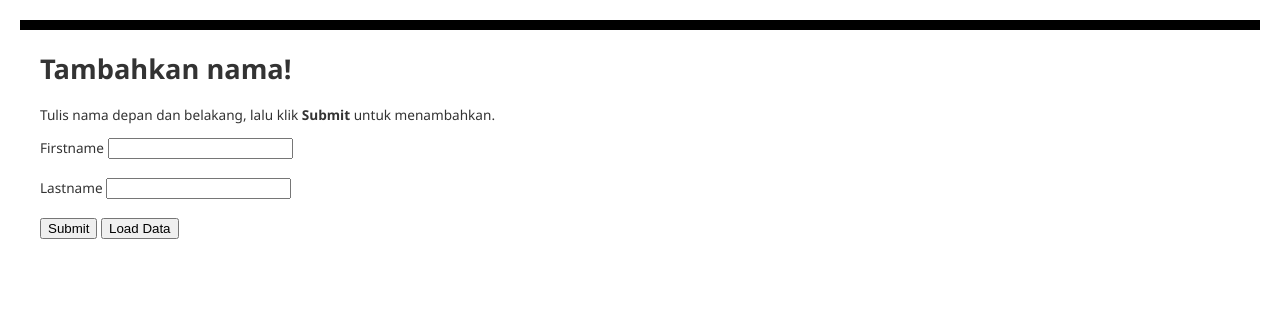
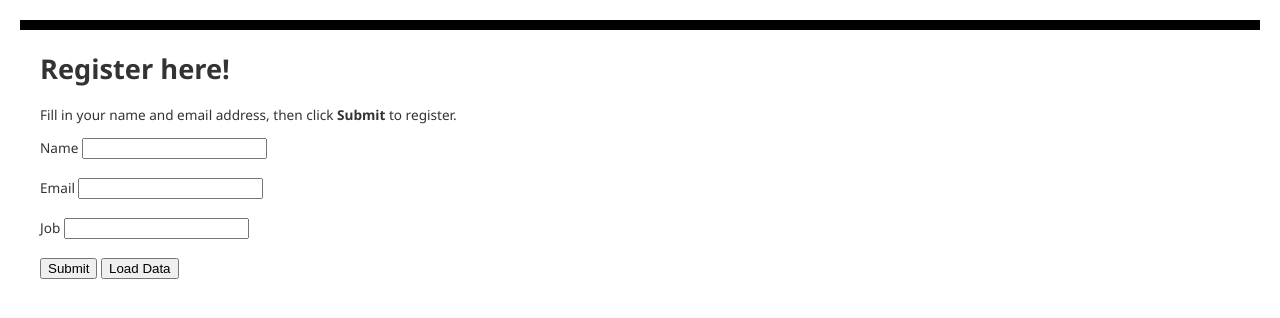
Before and after one commit to arjuna135/azurewebapp-sample, a PHP site: page / in a window 1280 px wide. Shown: the top 318 px of the page. Run offline with PHP 8.4, Linux system fonts and the light colour scheme; some libraries are stand-ins or nearby versions.

Commit message:
uses template from tutorial

```diff
--- a/index.php
+++ b/index.php
@@ -1,6 +1,6 @@
 <html>
  <head>
- <Title>User Form</Title>
+ <Title>Registration Form</Title>
  <style type="text/css">
  	body { background-color: #fff; border-top: solid 10px #000;
  	    color: #333; font-size: .85em; margin: 20; padding: 20;
@@ -16,11 +16,12 @@
  </style>
  </head>
  <body>
- <h1>Tambahkan nama!</h1>
- <p>Tulis nama depan dan belakang, lalu klik <strong>Submit</strong> untuk menambahkan.</p>
+ <h1>Register here!</h1>
+ <p>Fill in your name and email address, then click <strong>Submit</strong> to register.</p>
  <form method="post" action="index.php" enctype="multipart/form-data" >
-       Firstname  <input type="text" name="firstname" id="firstname"/></br></br>
-       Lastname <input type="text" name="lastname" id="lastname"/></br></br>
+       Name  <input type="text" name="name" id="name"/></br></br>
+       Email <input type="text" name="email" id="email"/></br></br>
+       Job <input type="text" name="job" id="job"/></br></br>
        <input type="submit" name="submit" value="Submit" />
        <input type="submit" name="load_data" value="Load Data" />
  </form>
@@ -39,36 +40,45 @@
 
     if (isset($_POST['submit'])) {
         try {
-            $firstname = $_POST['firstname'];
-            $lastname = $_POST['lastname'];
+            $name = $_POST['name'];
+            $email = $_POST['email'];
+            $job = $_POST['job'];
+            $date = date("Y-m-d");
             // Insert data
-            $sql_insert = "INSERT INTO [dbo].[Users] (firstname, lastname) VALUES (?,?)";
+            $sql_insert = "INSERT INTO Registration (name, email, job, date)
+                        VALUES (?,?,?,?)";
             $stmt = $conn->prepare($sql_insert);
-            $stmt->bindValue(1, $lastname);
-            $stmt->bindValue(2, $lastname);
+            $stmt->bindValue(1, $name);
+            $stmt->bindValue(2, $email);
+            $stmt->bindValue(3, $job);
+            $stmt->bindValue(4, $date);
             $stmt->execute();
         } catch(Exception $e) {
             echo "Failed: " . $e;
         }
 
-        echo "<h3>Berhasil ditambahkan!</h3>";
+        echo "<h3>Your're registered!</h3>";
     } else if (isset($_POST['load_data'])) {
         try {
-            $sql_select = "SELECT * FROM [dbo].[Users]";
+            $sql_select = "SELECT * FROM Registration";
             $stmt = $conn->query($sql_select);
             $registrants = $stmt->fetchAll();
             if(count($registrants) > 0) {
-                echo "<h2>Nama yang telah ditambahkan:</h2>";
+                echo "<h2>People who are registered:</h2>";
                 echo "<table>";
-                echo "<tr><th>Firstname</th>";
-                echo "<th>Lastname</th>";
+                echo "<tr><th>Name</th>";
+                echo "<th>Email</th>";
+                echo "<th>Job</th>";
+                echo "<th>Date</th></tr>";
                 foreach($registrants as $registrant) {
-                    echo "<tr><td>".$registrant['firstname']."</td>";
-                    echo "<td>".$registrant['lastname']."</td>";
+                    echo "<tr><td>".$registrant['name']."</td>";
+                    echo "<td>".$registrant['email']."</td>";
+                    echo "<td>".$registrant['job']."</td>";
+                    echo "<td>".$registrant['date']."</td></tr>";
                 }
                 echo "</table>";
             } else {
-                echo "<h3>Belum ada yang ditambahkan</h3>";
+                echo "<h3>No one is currently registered.</h3>";
             }
         } catch(Exception $e) {
             echo "Failed: " . $e;
```
Also changed, not shown: create-table.sql (+5 -3 lines).
